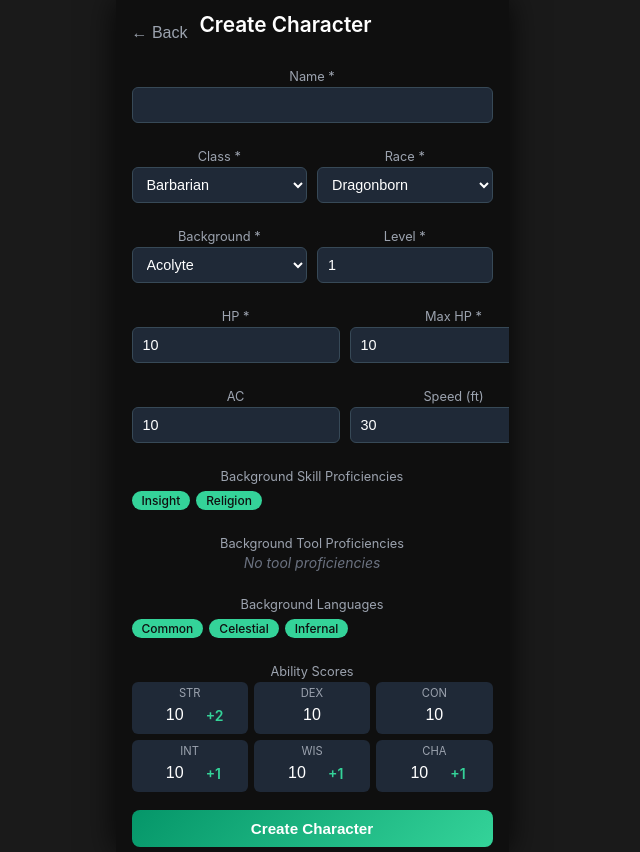
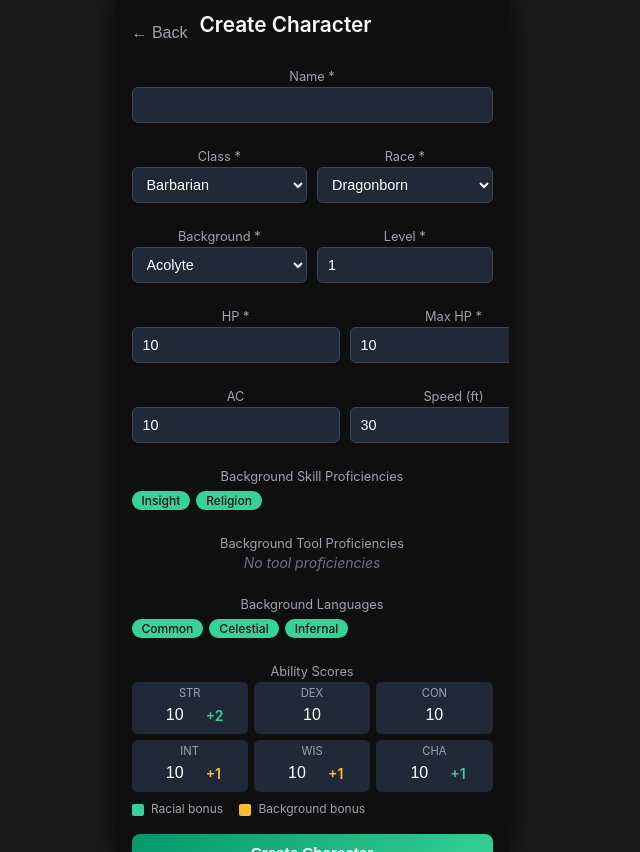
Before and after one commit to Whimsy-rat-trap/dnd-mobile-app, a React (Create React App) app: page /characters/new in a window 1280 px wide. Shown: the whole page, without its empty margins (328-968 px from the left). Built offline with nearby package versions, Linux system fonts and the light colour scheme.

Commit message:
0.0.57.37 (During character creation process user can now see where did the stat bonus came from inside ability scores)

```diff
--- a/src/pages/CreateCharacter.css
+++ b/src/pages/CreateCharacter.css
@@ -313,3 +313,33 @@ input[type=number] {
     background: #34d399;
     color: #0f0f0f;
 }
+
+.ability-scores-legend {
+    display: flex;
+    gap: 16px;
+    font-size: 12px;
+    color: #9ca3af;
+    margin-top: 6px;
+    flex-wrap: wrap;
+}
+
+.legend-color {
+    display: inline-block;
+    width: 12px;
+    height: 12px;
+    border-radius: 2px;
+    margin-right: 4px;
+    vertical-align: middle;
+}
+
+.legend-color.racial {
+    background: #34d399;
+}
+
+.legend-color.background {
+    background: #fbbf24;
+}
+
+.ability-bonus.bg-bonus {
+    color: #fbbf24; /* жёлтый для фоновых бонусов */
+}
--- a/src/pages/CreateCharacter.tsx
+++ b/src/pages/CreateCharacter.tsx
@@ -21,7 +21,7 @@ const getBackgroundAbilityBonuses = (bgName: string): { [key: string]: number }
 const roll4d6DropLowest = (): number => {
     const rolls = Array.from({ length: 4 }, () => Math.floor(Math.random() * 6) + 1);
     rolls.sort((a, b) => a - b);
-    rolls.shift(); // удаляем наименьшее
+    rolls.shift();
     return rolls.reduce((sum, r) => sum + r, 0);
 };
 
@@ -118,7 +118,6 @@ const CreateCharacter: React.FC = () => {
         const hitDie = CLASS_HIT_DICE[formData.class] || 6;
         const level = formData.level;
 
-        // Уровень 1: hitDie + conMod
         let totalHp = hitDie + conMod;
 
         if (level > 1) {
@@ -127,15 +126,11 @@ const CreateCharacter: React.FC = () => {
                 const average = Math.floor(hitDie / 2) + 1;
                 totalHp += additionalLevels * (average + conMod);
             } else {
-                // roll method: используем только существующие броски
                 const currentRolls = rolledHps;
                 if (currentRolls.length > 0) {
-                    // Суммируем только те броски, которые есть
                     const sumRolls = currentRolls.reduce((sum, r) => sum + r + conMod, 0);
                     totalHp += sumRolls;
                 }
-                // Если бросков недостаточно, HP будет неполным — это нормально,
-                // пользователь увидит это и сможет добавить броски.
             }
         }
 
@@ -189,19 +184,14 @@ const CreateCharacter: React.FC = () => {
         const hitDie = CLASS_HIT_DICE[formData.class] || 6;
         const additionalLevels = formData.level - 1;
 
-        if (additionalLevels === 0) {
-            // Уровень 1 — броски не нужны
-            return;
-        }
+        if (additionalLevels === 0) return;
 
-        // Если уже есть все броски, перегенерируем все заново
         if (rolledHps.length === additionalLevels) {
             const newRolls = Array.from({ length: additionalLevels }, () =>
                 Math.floor(Math.random() * hitDie) + 1
             );
             setRolledHps(newRolls);
         } else {
-            // Добавляем новый бросок
             const newRolls = [...rolledHps, result];
             setRolledHps(newRolls);
         }
@@ -218,7 +208,6 @@ const CreateCharacter: React.FC = () => {
         setRolledHps(newRolls);
     };
 
-    // Генерация статов стандартным набором
     const handleStandardArray = () => {
         const stats = standardArray();
         setFormData(prev => ({
@@ -227,7 +216,6 @@ const CreateCharacter: React.FC = () => {
         }));
     };
 
-    // Генерация статов через 4d6 drop lowest
     const handleRollStats = () => {
         const stats = generateRolledStats();
         setFormData(prev => ({
@@ -239,7 +227,6 @@ const CreateCharacter: React.FC = () => {
     const handleSubmit = (e: React.FormEvent) => {
         e.preventDefault();
 
-        // Валидация HP для метода Roll
         if (!isCreative && hpMethod === 'roll' && formData.level > 1) {
             const neededRolls = formData.level - 1;
             if (rolledHps.length < neededRolls) {
@@ -250,8 +237,6 @@ const CreateCharacter: React.FC = () => {
 
         let finalData = { ...formData };
         if (!isCreative) {
-            // HP уже вычислен в эффекте, используем его
-            // AC и Speed уже вычислены
             finalData.ac = 10 + Math.floor((formData.abilities.dex - 10) / 2);
             finalData.speed = 30;
         }
@@ -284,7 +269,7 @@ const CreateCharacter: React.FC = () => {
         }
         finalData.abilities = abilitiesWithBonuses;
 
-        // Создаём список навыков с учётом выбранных от background-а
+        // Создаём список навыков
         const defaultSkills = [
             { name: 'Acrobatics', attribute: 'DEX', proficient: false },
             { name: 'Animal Handling', attribute: 'WIS', proficient: false },
@@ -315,17 +300,14 @@ const CreateCharacter: React.FC = () => {
             return skill;
         });
 
-        // Получаем tool proficiencies из background-а
         const toolProficiencies = bg?.toolProficiencies?.map(tool => ({
             name: tool.name,
             attribute: tool.attribute || 'DEX',
             proficient: true,
         })) || [];
 
-        // Получаем языки из background-а
         const languages = bg?.languages || [];
 
-        // Получаем creature type и размер
         const raceDetails = RACE_DETAILS[finalData.race];
         const creatureType = raceDetails ? raceDetails.creatureType : 'Humanoid';
         const size = finalData.size || (typeof raceDetails?.size === 'string' ? raceDetails.size : 'Medium');
@@ -356,7 +338,6 @@ const CreateCharacter: React.FC = () => {
         navigate('/hub');
     };
 
-    // Определяем бонусы для текущей расы
     const raceBonuses = RACIAL_BONUSES[formData.race] || null;
     const raceDetails = RACE_DETAILS[formData.race] || null;
     const sizeOptions = raceDetails && typeof raceDetails.size === 'object' ? raceDetails.size.options : null;
@@ -407,7 +388,6 @@ const CreateCharacter: React.FC = () => {
                     </div>
                 </div>
 
-                {/* Если раса предлагает выбор размера */}
                 {sizeOptions && (
                     <div className="form-group">
                         <label>Size</label>
@@ -437,7 +417,6 @@ const CreateCharacter: React.FC = () => {
                     <div className="hp-calculator">
                         <div className="form-group">
                             <label>Hit Points</label>
-                            {/* Показываем выбор метода только если уровень > 1 */}
                             {formData.level > 1 && (
                                 <div className="hp-method-selector">
                                     <button
@@ -606,7 +585,7 @@ const CreateCharacter: React.FC = () => {
                                         </>
                                     );
                                 } else {
-                                    bonusDisplay = <span className="ability-bonus">+{bgBonus}</span>;
+                                    bonusDisplay = <span className="ability-bonus bg-bonus">+{bgBonus}</span>;
                                 }
                             }
                             return (
@@ -627,6 +606,10 @@ const CreateCharacter: React.FC = () => {
                                 </div>
                             );
                         })}
+                    </div>
+                    <div className="ability-scores-legend">
+                        <span><span className="legend-color racial"></span> Racial bonus</span>
+                        <span><span className="legend-color background"></span> Background bonus</span>
                     </div>
                 </div>
 
```
